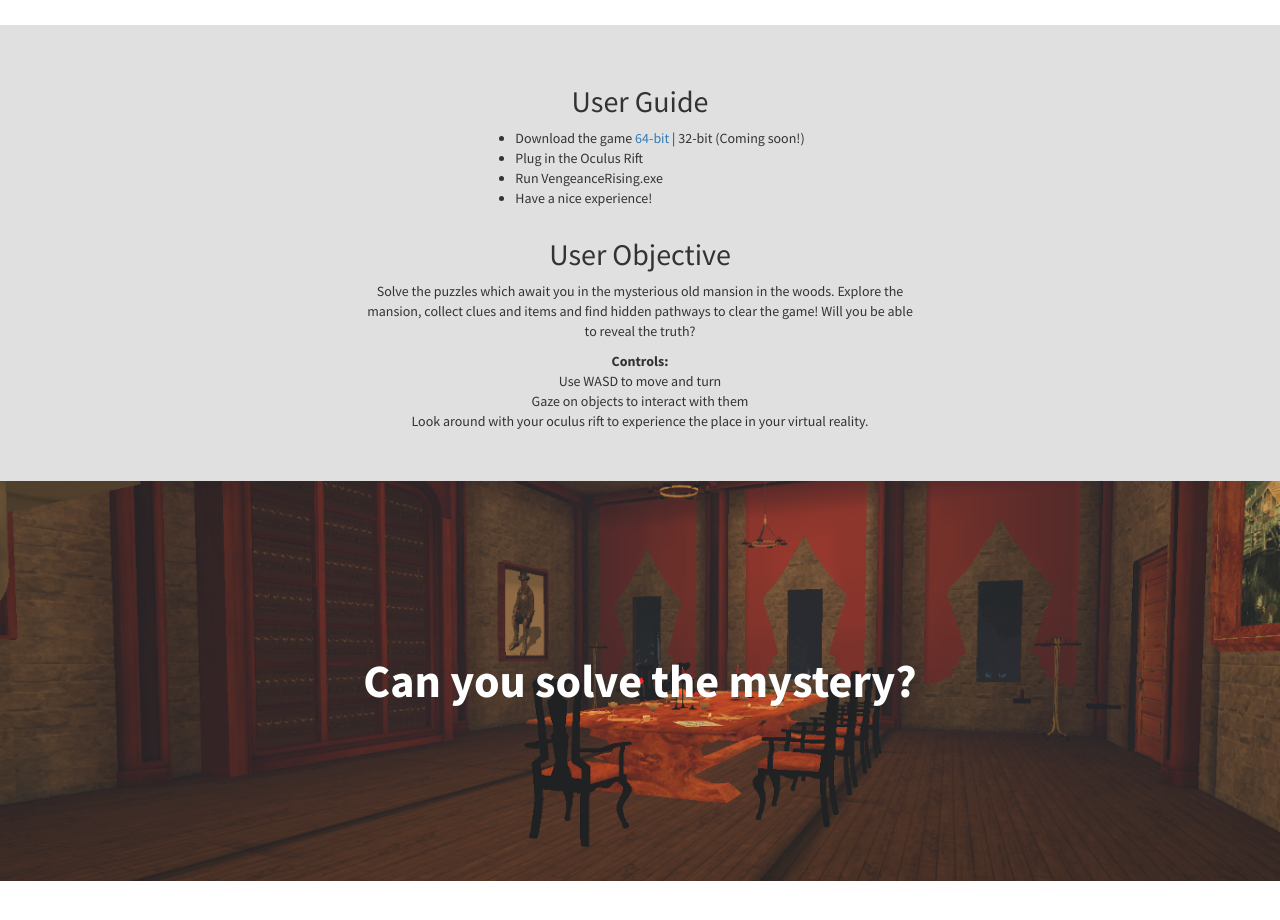
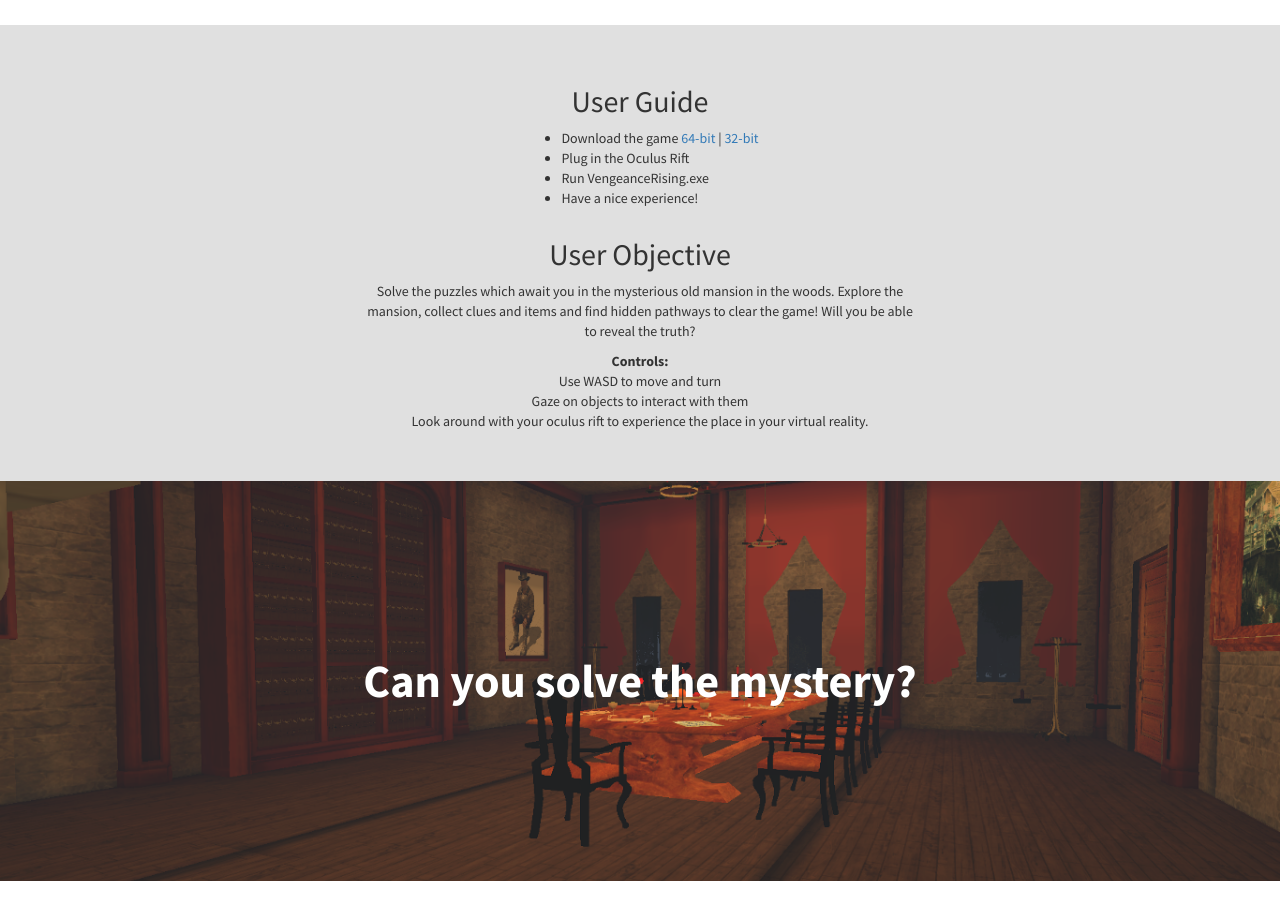
Before and after one commit to VengeanceRising/VengeanceRising.github.io, a website: page index.html in a window 1280 px wide. Shown: the part 1560-2480 px from the top of the page. Drawn offline with Linux system fonts and the light colour scheme.

Commit message:
Added 32-bit ddl

```diff
--- a/index.html
+++ b/index.html
@@ -105,7 +105,7 @@
                         <li>Download the game
                         <a href="http://www.mediafire.com/download/n7uv71nsz444i1v/VengeanceRising+%2864-bit%29.zip" target="_blank">64-bit</a>
                          |
-                        32-bit (Coming soon!)
+                        <a href="http://www.mediafire.com/download/g7ag8ycug77a233/VengeanceRising_%2832-bit%29.zip" target="_blank">32-bit</a>
                         </li>
                         <li>Plug in the Oculus Rift</li>
                         <li>Run VengeanceRising.exe</li>
```
